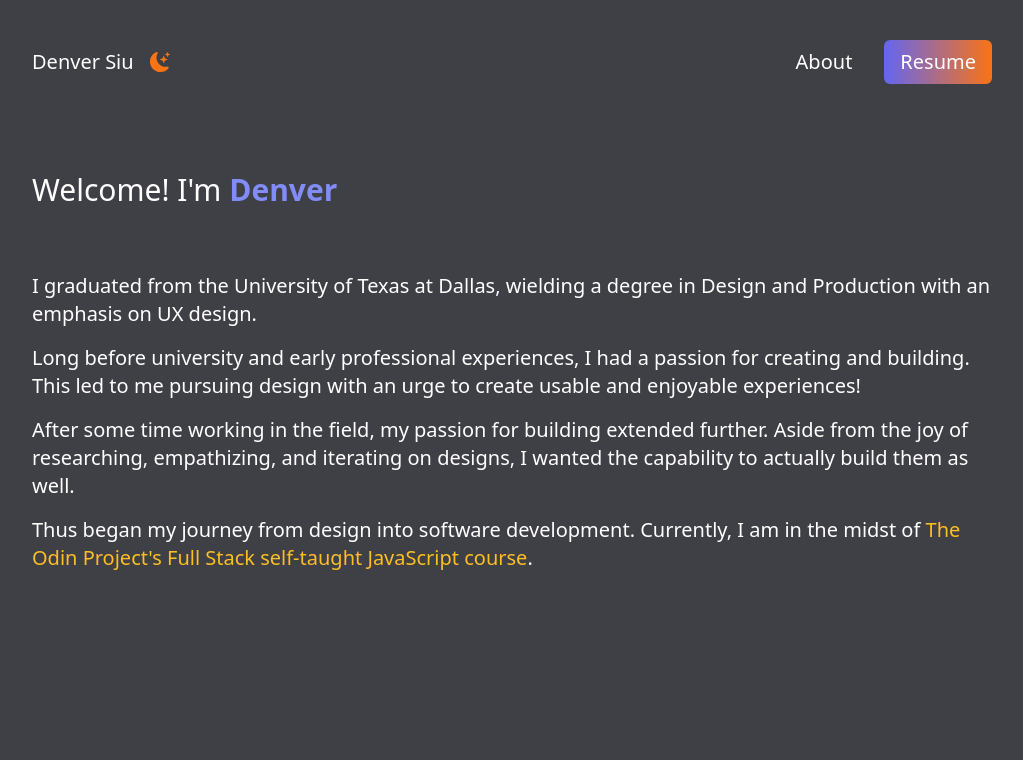
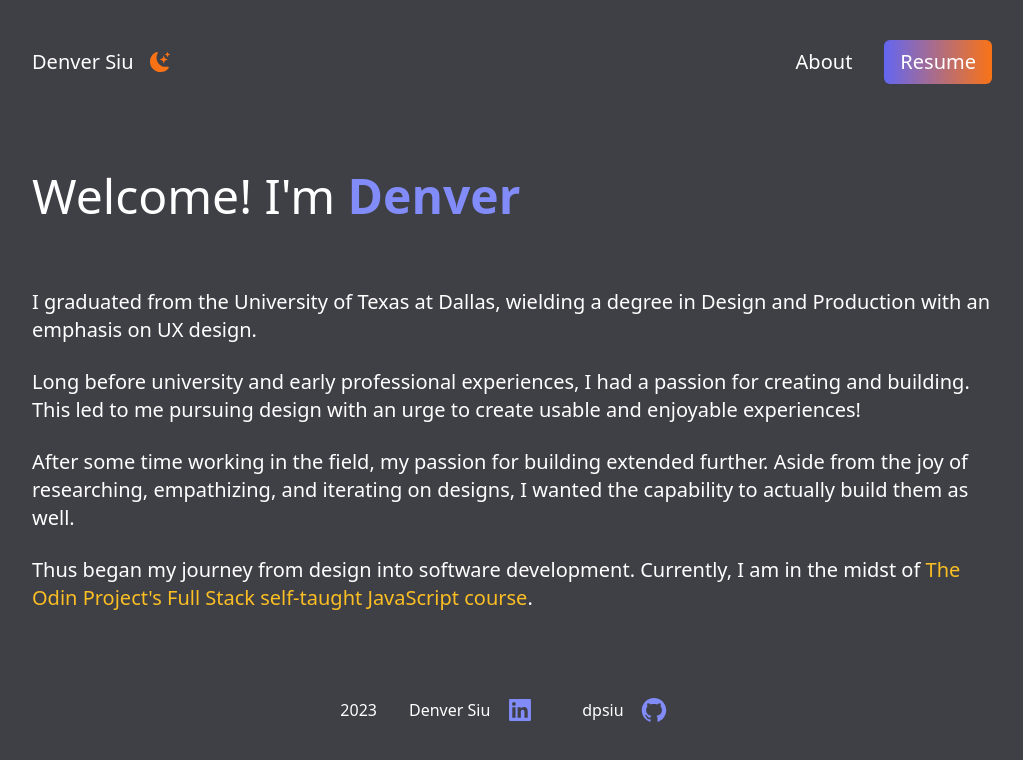
Before and after one commit to dpsiu/Personal-Portfolio, a React (Vite) app: page /about in a window 1280 px wide. Shown: the top 760 px of the page, without its empty margins (128-1151 px from the left). Built offline with nearby package versions, Linux system fonts and the light colour scheme.

Commit message:
Refactor - reorganize, create footer component

```diff
--- a/Pages/About.jsx
+++ b/Pages/About.jsx
@@ -5,26 +5,26 @@ export function About() {
   return (
     <>
       <section className="max-w-4xl lg:max-w-6xl lg:text-xl lg:mx-auto">
-        <p className="text-3xl">
+        <p className="text-3xl lg:text-5xl">
           Welcome! I'm <span className="text-indigo-400 font-bold">Denver</span>
         </p>
-        <div className="py-14">
-          <p className="py-2">
+        <div className="pt-14 pb-4">
+          <p className="py-3">
             I graduated from the University of Texas at Dallas, wielding a
             degree in Design and Production with an emphasis on UX design.
           </p>
-          <p className="py-2">
+          <p className="py-3">
             Long before university and early professional experiences, I had a
             passion for creating and building. This led to me pursuing design
             with an urge to create usable and enjoyable experiences!
           </p>
-          <p className="py-2">
+          <p className="py-3">
             After some time working in the field, my passion for building
             extended further. Aside from the joy of researching, empathizing,
             and iterating on designs, I wanted the capability to actually build
             them as well.
           </p>
-          <p className="py-2">
+          <p className="py-3">
             Thus began my journey from design into software development.
             Currently, I am in the midst of{" "}
             <span className="hover:underline text-amber-600 dark:text-amber-400">
--- /dev/null
+++ b/Pages/Footer.jsx
@@ -0,0 +1,25 @@
+import { AiFillLinkedin, AiFillGithub } from "react-icons/ai";
+
+export function Footer() {
+  return (
+    <>
+      <div className="w-full text-l flex justify-center items-center gap-4 text-stone-700 py-10 dark:text-white">
+        <p>2023</p>
+        <a
+          className="flex gap-4 items-center p-4 "
+          href="https://www.linkedin.com/in/denver-siu/"
+        >
+          <p>Denver Siu</p>
+          <AiFillLinkedin className="w-7 h-7 text-indigo-500 dark:text-indigo-400" />
+        </a>
+        <a
+          className="flex gap-4 items-center p-4"
+          href="https://github.com/dpsiu"
+        >
+          <p>dpsiu</p>
+          <AiFillGithub className="w-7 h-7 text-indigo-500 dark:text-indigo-400" />
+        </a>
+      </div>
+    </>
+  );
+}
--- a/Pages/Home.jsx
+++ b/Pages/Home.jsx
@@ -97,23 +97,7 @@ export function Home() {
           </ul>
         </div>
       </div>
-      <div className="text-l flex justify-center items-center gap-4 text-stone-700 py-10 dark:text-white">
-        <p>2023</p>
-        <a
-          className="flex gap-4 items-center p-4 "
-          href="https://www.linkedin.com/in/denver-siu/"
-        >
-          <p>Denver Siu</p>
-          <AiFillLinkedin className="w-7 h-7 text-indigo-500 dark:text-indigo-400" />
-        </a>
-        <a
-          className="flex gap-4 items-center p-4"
-          href="https://github.com/dpsiu"
-        >
-          <p>dpsiu</p>
-          <AiFillGithub className="w-7 h-7 text-indigo-500 dark:text-indigo-400" />
-        </a>
-      </div>
+
     </>
   );
 }
--- a/src/App.jsx
+++ b/src/App.jsx
@@ -6,6 +6,7 @@ import { AiFillLinkedin, AiFillGithub } from "react-icons/ai";
 import { Route, Routes, Link } from "react-router-dom";
 import { About } from "../Pages/About";
 import { Home } from "../Pages/Home";
+import { Footer } from "../Pages/Footer"
 
 export default function App() {
   const [darkMode, setDarkMode] = useState(true);
@@ -38,6 +39,7 @@ export default function App() {
             <Route path="/" element={<Home />} />
             <Route path="/about" element={<About />} />
           </Routes>
+          <Footer/>
         </section>
       </div>
     </>
```
